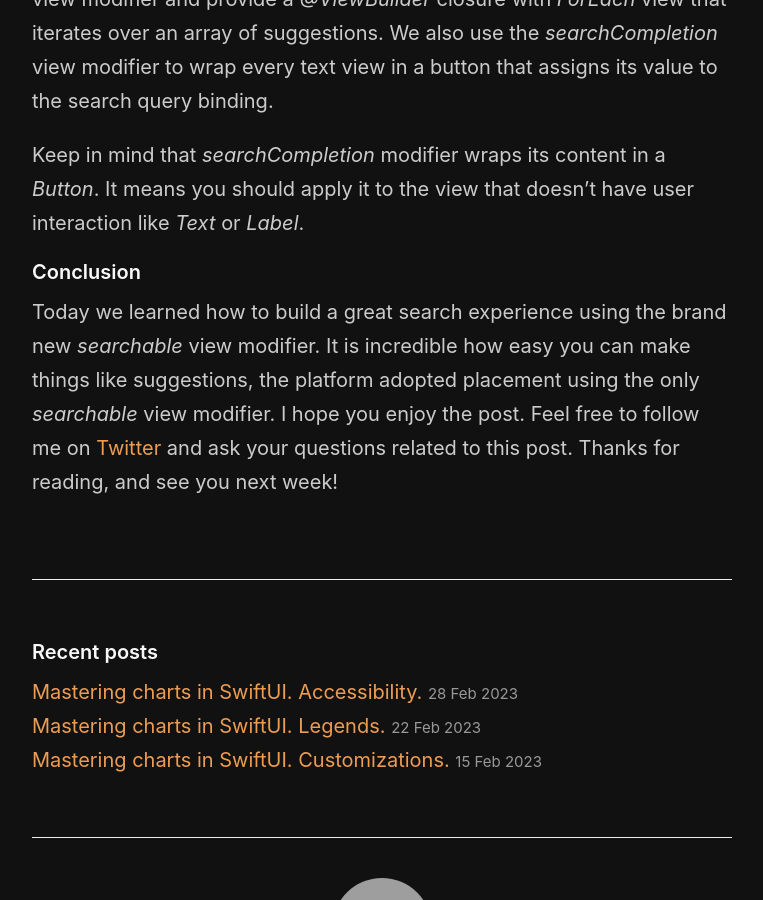
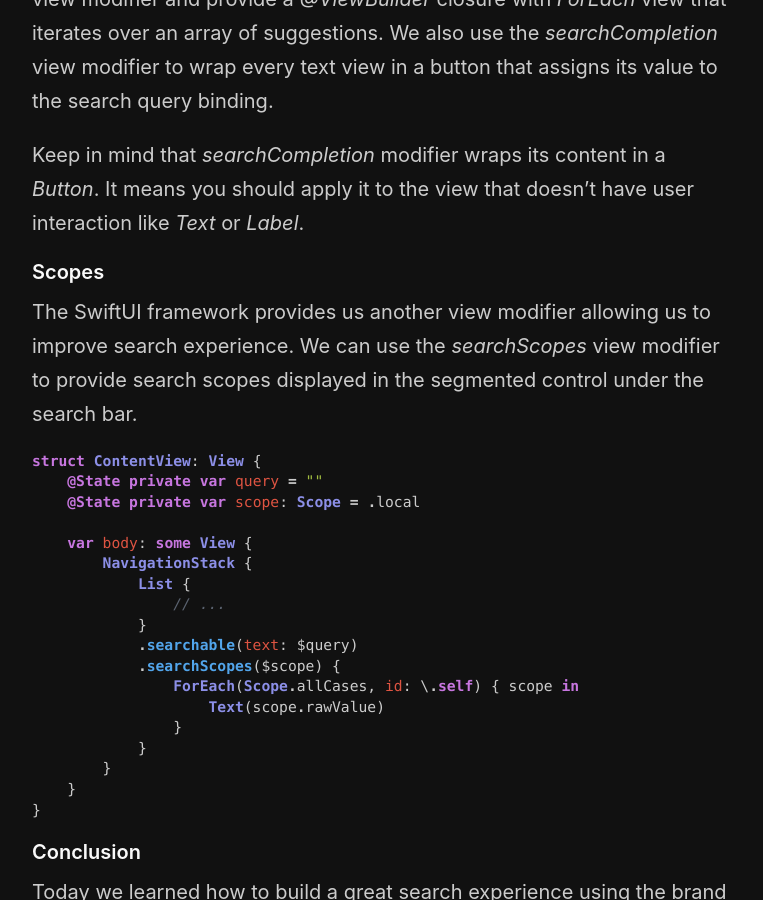
Before and after one commit to mecid/mecid.github.io, a Jekyll site: the page built from _posts/2021-06-23-mastering-search-in-swiftui.md, in a window 1280 px wide and 900 px high, scrolled down 4745 px. Shown: the whole window, without its empty margins (258-1021 px from the left). Built offline with Jekyll 4.4.1, drawn with Linux system fonts in a browser that asks for light colours; grey boxes are pictures that could not be loaded.

Commit message:
Search scopes section added

````diff
--- a/_posts/2021-06-23-mastering-search-in-swiftui.md
+++ b/_posts/2021-06-23-mastering-search-in-swiftui.md
@@ -154,5 +154,29 @@ As you can see in the example above, we use the *searchSuggestions* view modifie
 
 Keep in mind that *searchCompletion* modifier wraps its content in a *Button*. It means you should apply it to the view that doesn't have user interaction like *Text* or *Label*.
 
+#### Scopes
+The SwiftUI framework provides us another view modifier allowing us to improve search experience. We can use the *searchScopes* view modifier to provide search scopes displayed in the segmented control under the search bar.
+
+```swift
+struct ContentView: View {
+    @State private var query = ""
+    @State private var scope: Scope = .local
+
+    var body: some View {
+        NavigationStack {
+            List {
+                // ...
+            }
+            .searchable(text: $query)
+            .searchScopes($scope) {
+                ForEach(Scope.allCases, id: \.self) { scope in
+                    Text(scope.rawValue)
+                }
+            }
+        }
+    }
+}
+```
+
 #### Conclusion
 Today we learned how to build a great search experience using the brand new *searchable* view modifier. It is incredible how easy you can make things like suggestions, the platform adopted placement using the only *searchable* view modifier. I hope you enjoy the post. Feel free to follow me on [Twitter](https://twitter.com/mecid) and ask your questions related to this post. Thanks for reading, and see you next week!
````
